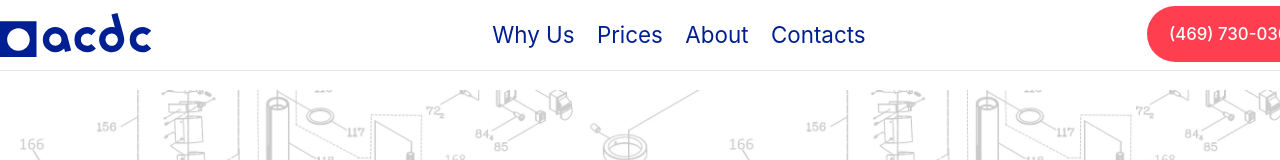
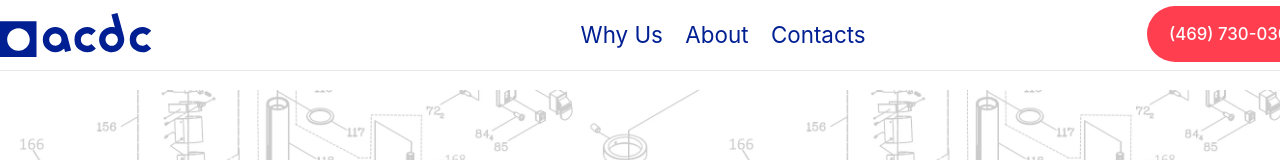
Before and after one commit to rusak83/icemachines.acdchomeservices.com, a plain HTML site: page 85-reasons-book-acdc-appliance-repair/index.html in a window 1280 px wide. Shown: the top 160 px of the page. Drawn offline with Linux system fonts and the light colour scheme.

Commit message:
Remove "Prices" link from navigation menus across multiple pages

```diff
--- a/85-reasons-book-acdc-appliance-repair/index.html
+++ b/85-reasons-book-acdc-appliance-repair/index.html
@@ -65,7 +65,6 @@ height="0" width="0" style="display:none;visibility:hidden"></iframe></noscript>
 
             <nav class="nav-menu">
                 <a href="/85-reasons-book-acdc-appliance-repair" class="nav--contact-name">Why Us</a>
-                <a href="/prices" class="nav--contact-name">Prices</a>
                 <a href="/about" class="nav--contact-name">About</a>
                 <a href="/contacts" class="nav--contact-name">Contacts</a>
             </nav>
```
Also changed, not shown: about/index.html (+0 -1 lines), appliance-repair.html (+0 -1 lines), contacts/index.html (+0 -1 lines), freezer-repair.html (+0 -1 lines), ice-machine-repair.html (+0 -1 lines), index.html (+0 -1 lines), prices/index.html (+0 -1 lines), refrigerator-repair.html (+0 -1 lines).
